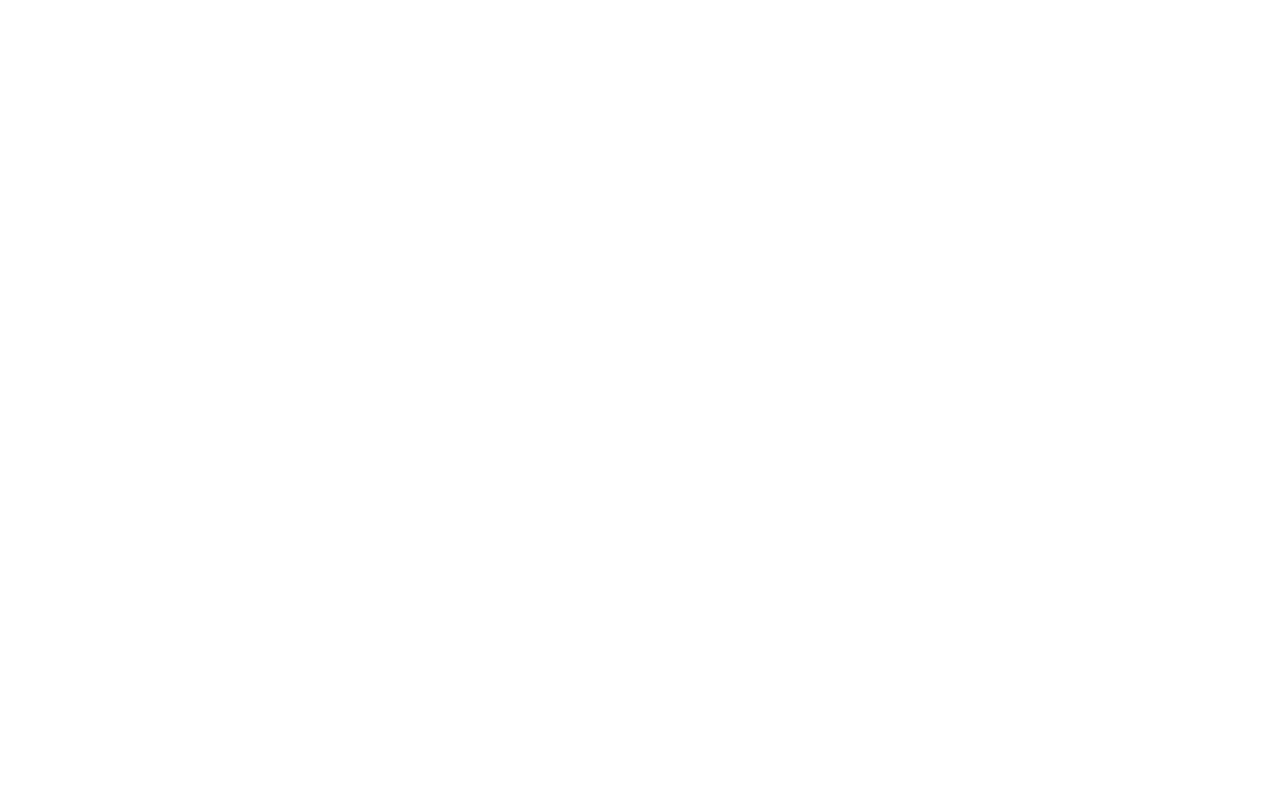
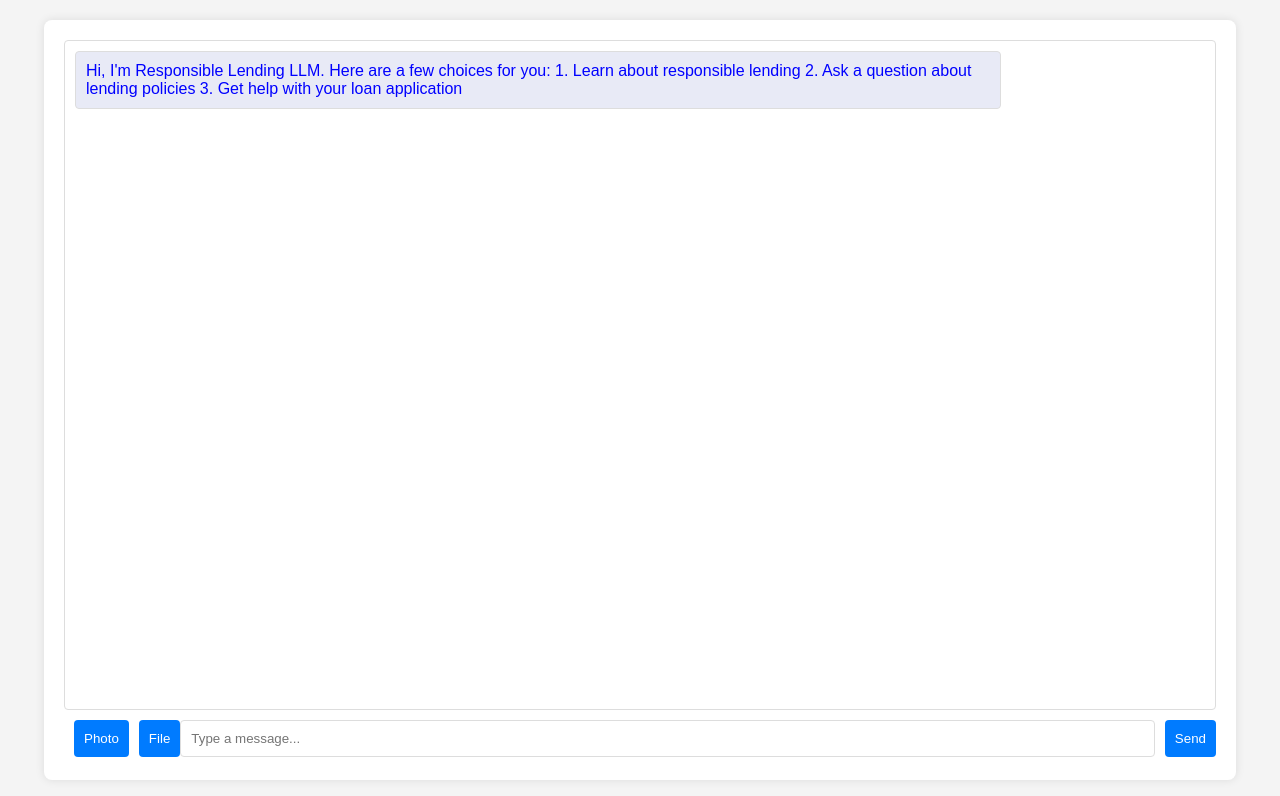
Before and after one commit to Mok3Mok3/8715, a plain HTML site: page HTML_Prototype/index.html in a window 1280 px wide. Drawn offline with Linux system fonts and the light colour scheme.

Commit message:
New index

```diff
--- a/HTML_Prototype/index.html
+++ b/HTML_Prototype/index.html
@@ -1,6 +1,71 @@
-<html>
+<!DOCTYPE html>
+<html lang="en">
+<head>
+    <meta charset="UTF-8">
+    <meta name="viewport" content="width=device-width, initial-scale=1.0">
+    <title>Responsible Lending LLM Chatbot</title>
+    <style>
+        /* Add some basic styling */
+        body { font-family: Arial, sans-serif; margin: 0; padding: 0; display: flex; justify-content: center; align-items: center; height: 100vh; background-color: #f4f4f4; }
+        #chat-container { width: 90%; height: 90%; background-color: white; padding: 20px; border-radius: 8px; box-shadow: 0 0 10px rgba(0, 0, 0, 0.1); }
+        #messages { height: 90%; overflow-y: scroll; margin-bottom: 10px; border: 1px solid #ddd; padding: 10px; border-radius: 4px; }
+        .message { margin-bottom: 10px; padding: 10px; border-radius: 4px; border: 1px solid #ddd; max-width: 80%; }
+        .message.user { text-align: right; background-color: #e1f5fe; margin-left: auto; }
+        .message.bot { text-align: left; background-color: #e8eaf6; margin-right: auto; color: blue; }
+        #input-container { display: flex; }
+        #input-container input { flex: 1; padding: 10px; border: 1px solid #ddd; border-radius: 4px; }
+        #input-container button { padding: 10px; border: none; background-color: #007BFF; color: white; border-radius: 4px; cursor: pointer; margin-left: 10px; }
+    </style>
+</head>
+<body>
+    <div id="chat-container">
+        <div id="messages"></div>
+        <div id="input-container">
+            <button onclick="sendMessage('Photo')">Photo</button>
+            <button onclick="sendMessage('File')">File</button>
+            <input type="text" id="user-input" placeholder="Type a message...">
+            <button onclick="sendMessage()">Send</button>
+        </div>
+    </div>
 
-<title> is title
-</title>
+    <script>
+        const initialMessage = "Hi, I'm Responsible Lending LLM. Here are a few choices for you: \n1. Learn about responsible lending \n2. Ask a question about lending policies \n3. Get help with your loan application";
 
+        document.addEventListener("DOMContentLoaded", function() {
+            displayMessage(initialMessage, 'bot');
+
+            document.getElementById('user-input').addEventListener('keypress', function(event) {
+                if (event.key === 'Enter') {
+                    sendMessage();
+                }
+            });
+        });
+
+        function sendMessage(message = null) {
+            const userInput = message || document.getElementById('user-input').value.trim();
+            if (userInput === '') return;
+            displayMessage(userInput, 'user');
+
+            fetch('http://127.0.0.1:8000/chat', {
+                method: 'POST',
+                headers: { 'Content-Type': 'application/json' },
+                body: JSON.stringify({ message: userInput })
+            })
+            .then(response => response.json())
+            .then(data => {
+                displayMessage(data.response, 'bot');
+            });
+
+            document.getElementById('user-input').value = '';
+        }
+
+        function displayMessage(message, sender) {
+            const messageDiv = document.createElement('div');
+            messageDiv.className = 'message ' + sender;
+            messageDiv.textContent = message;
+            document.getElementById('messages').appendChild(messageDiv);
+            messageDiv.scrollIntoView();
+        }
+    </script>
+</body>
 </html>
```
